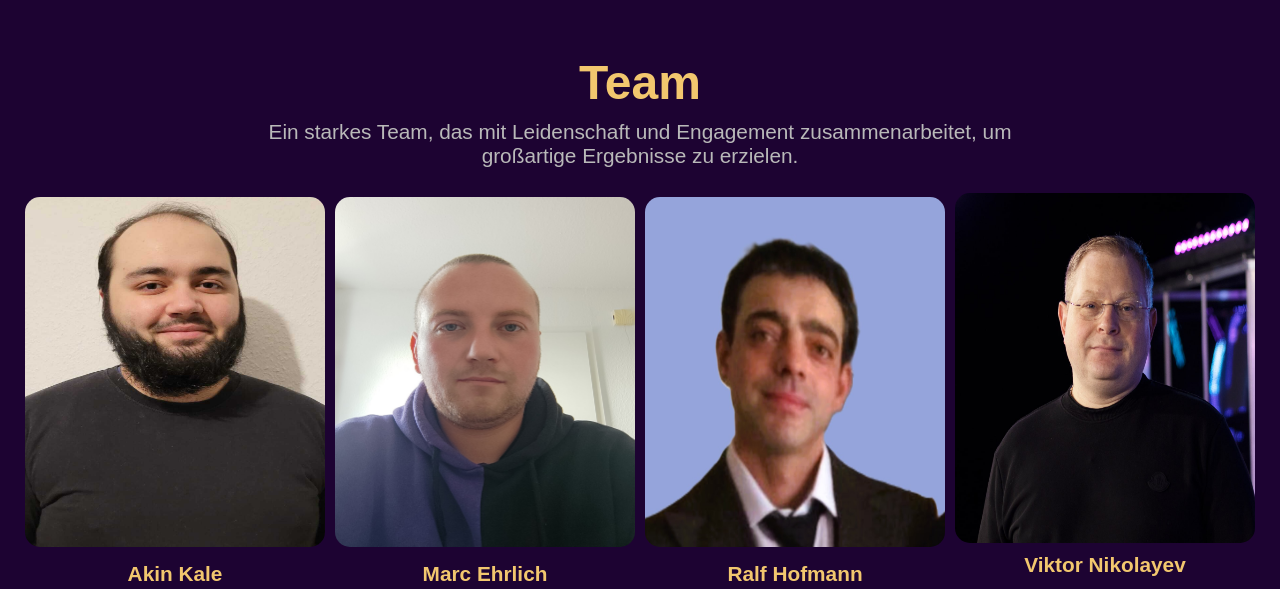
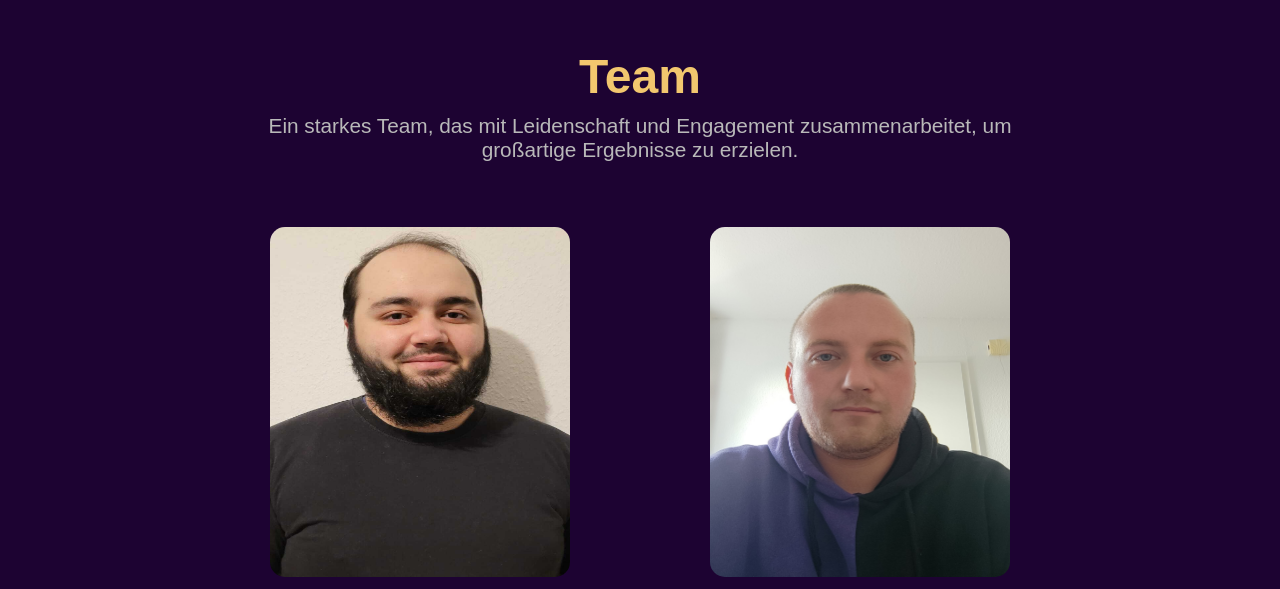
Before and after one commit to RalfHof/nextjs-boilerplate, a Next.js app: page /info in a window 1280 px wide. Shown: the part 1221-1810 px from the top of the page. Built offline with nearby package versions, Linux system fonts and the light colour scheme.

Commit message:
New Features

```diff
--- a/src/components/Team/page.tsx
+++ b/src/components/Team/page.tsx
@@ -83,14 +83,15 @@ export default function Team() {
 
 const styles: Record<string, React.CSSProperties> = {
   container: {
-    padding: "20px",
-    paddingBottom: "60px",
+    padding: "200px",
+    paddingTop: "100px",
+    paddingBottom: "100px",
     backgroundColor: "#1d0332",
     display: "flex",
     alignItems: "center",
     justifyContent: "center",
     flexDirection: "column",
-    height: "800px"
+    height: "auto",
   },
   title: {
     fontSize: "3rem",
@@ -114,8 +115,9 @@ const styles: Record<string, React.CSSProperties> = {
   },
   teamGrid: {
     display: "grid",
-    gridTemplateColumns: "repeat(auto-fit, minmax(300px, 1fr))",
+    gridTemplateColumns: "repeat(auto-fit, minmax(350px, 2fr))",
     width: "100%",
+    marginTop: "40px"
   },
   teamMember: {
     padding: "0",
```
